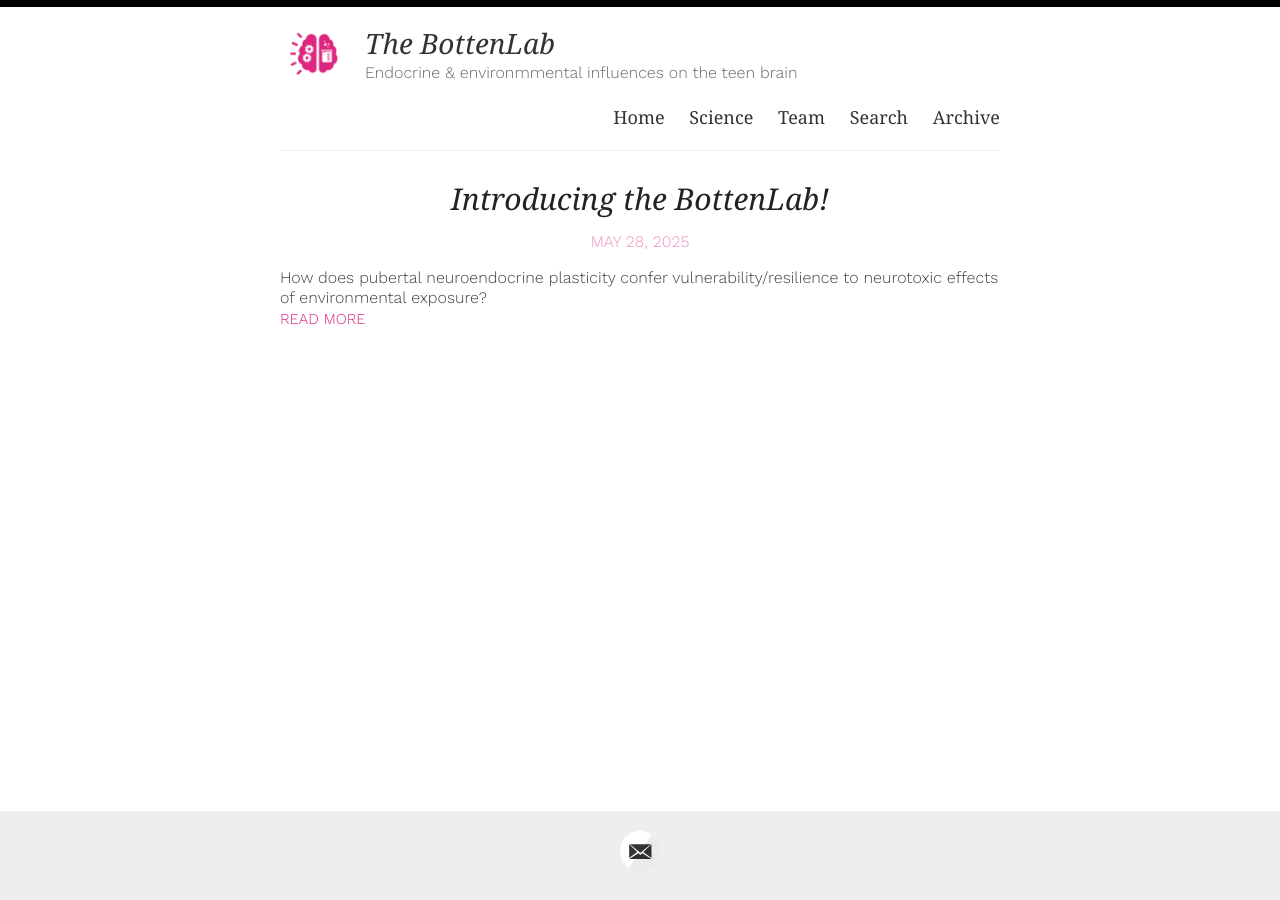
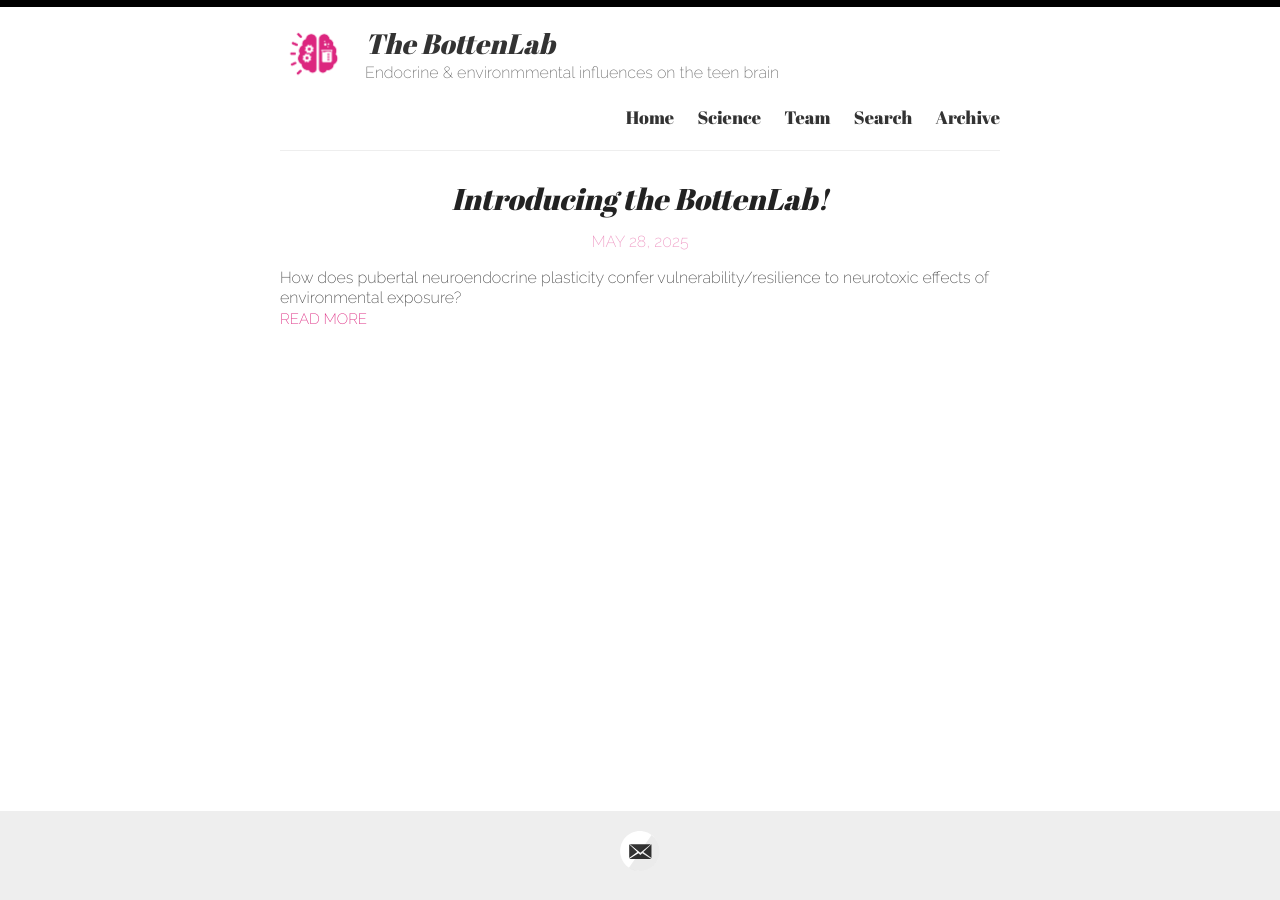
Before and after one commit to Bottenlab/bottenlab.github.io, a Jekyll site: the page built from index.html, in a window 1280 px wide. Built offline with Jekyll 4.4.1, drawn with Linux system fonts in a browser that asks for light colours; some web fonts are replaced; the list of posts is cut into pages by our own code.

Commit message:
new font comboi

```diff
--- a/assets/style.scss
+++ b/assets/style.scss
@@ -14,10 +14,11 @@
 /**************/
 
 @import url('https://fonts.googleapis.com/css?family=Roboto');
-@import url('https://fonts.googleapis.com/css?family=Playfair+Display:600italic|Work+Sans:300');
+// @import url('https://fonts.googleapis.com/css?family=Playfair+Display:600italic|Work+Sans:300');
+@import url('https://fonts.googleapis.com/css?family=Abril+Fatface|Raleway:200');
 
-$quicksand: 'Playfair Display', Georgia, sans-serif;
-$garamond: 'Work Sans', serif;
+$quicksand: 'Abril Fatface', Georgia, sans-serif;
+$garamond: 'Raleway', serif;
 
 
 html {
```
